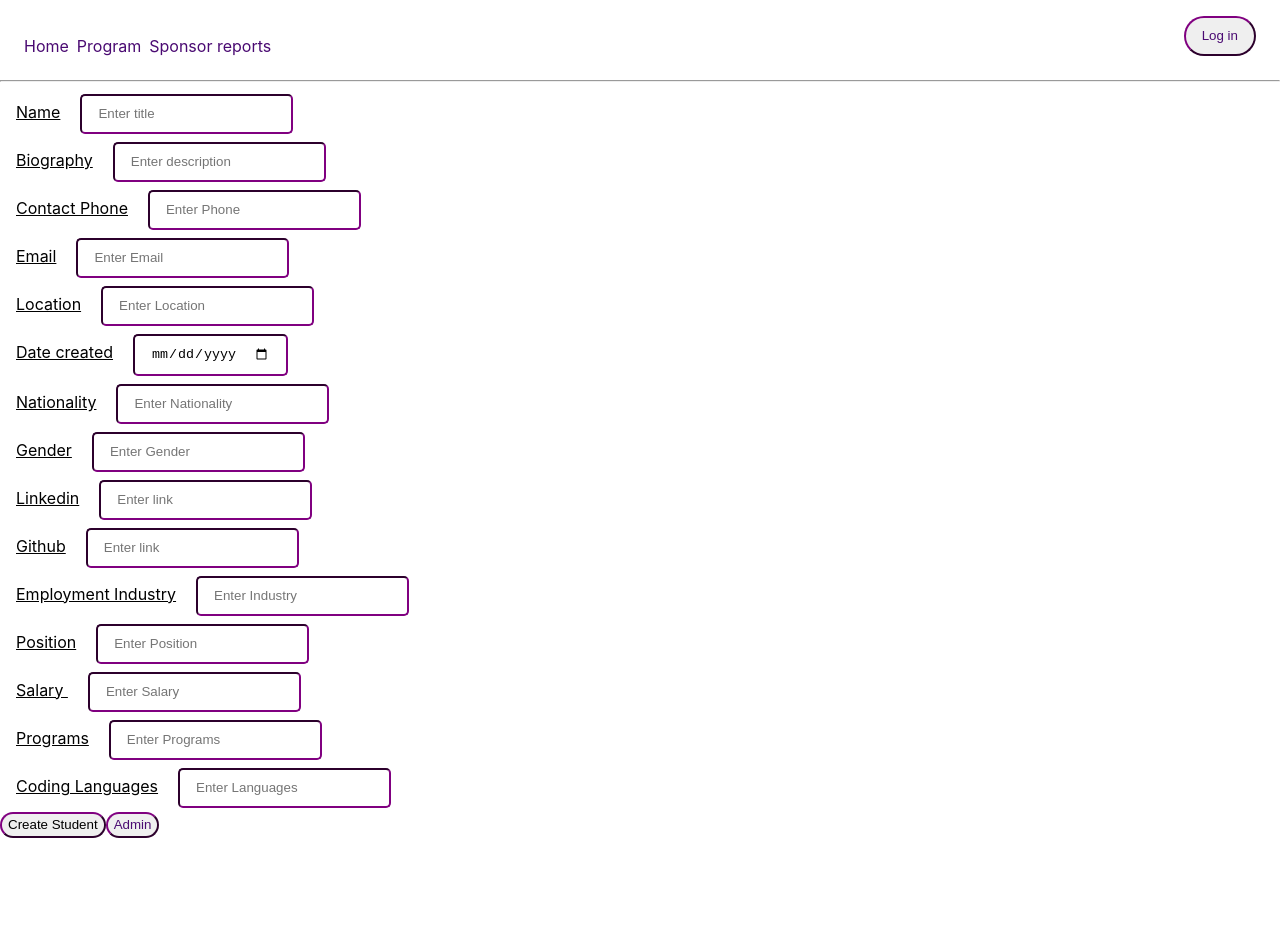
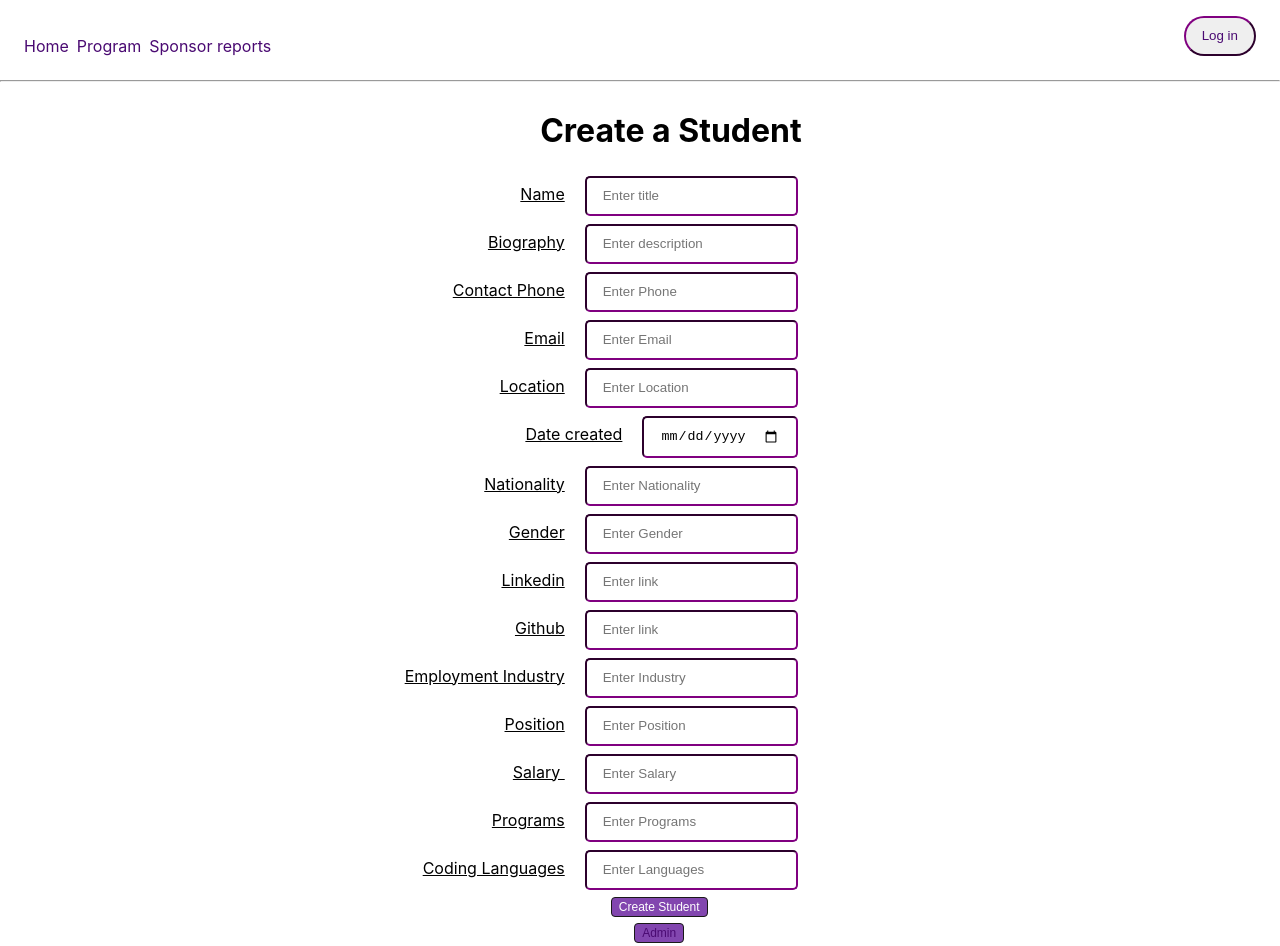
Before and after one commit to SheCodesAus/she-codes-group-project-frontend-help-me-stack-overflow, a React (Create React App) app: page /student in a window 1280 px wide. Before the commit the page ends 838 px from the top, so only its background shows below. Built offline with nearby package versions, Linux system fonts and the light colour scheme.

Commit message:
created and styles student form

```diff
--- a/src/components/StudentForm/StudentForm.css
+++ b/src/components/StudentForm/StudentForm.css
@@ -1,11 +1,22 @@
+.form-wrap {
+    display: flex;
+    align-items: flex-end;
+    margin: 0% 10% 7% 2%;
+    padding: 0% 1% 3% 2%;
+    flex-wrap: wrap;
+    flex-direction: column;
+    align-content: center;
+}
+.button-wrap {
+    display: flex;
+    margin: -10% 5% 0% 8%;
+    flex-wrap: wrap;
+    flex-direction: column;
+    align-content: space-around;
+    align-items: center;
 
+}
 
-
-label {
-    padding: 0.5rem 1rem;
-    text-decoration: underline;
-    font: bolder;
-}
 
 .login-button{
     padding: 0.5rem 1rem;
@@ -18,22 +29,21 @@ label {
     border-color: purple;
 }
 
-.submit-btn {
+.student-btn{
 
-    /* padding: 0.5rem 1rem; */
-    /* font-size: 1.25rem; */
-    line-height: 1.5;
-    border-radius: 100px;
-    border-color: purple;
+    padding: 2px 7px;
+    margin: 3px;
+    border-width: 1px;
+    border-style: outset;
+    border-radius: 4px;
+    font-size: 12px;
+    background-color: #8246AF;
+    color: white;
+    border: 1px solid #1a1919;
+}
 
+.student-btn:hover  {
+
+    color: #8246AF;
+    background-color: #d4a9f5;
 }
-.text-input{
-    display: flex;
-    padding: 0.5rem 1rem;
-    /* font-size: 1.25rem; */
-    margin: 0.5rem 1rem;
-
-    /* line-height: 1.5; */
-    border-radius: 10px;
-    border-color: purple;
-}
--- a/src/components/StudentForm/StudentForm.jsx
+++ b/src/components/StudentForm/StudentForm.jsx
@@ -164,10 +164,12 @@ function StudentForm(studentData) {
     return (
       <form>
       <hr/>
+      <div className="form-wrap">
+      <h1> Create a Student </h1>
         {formFields.map((field, key) => {
             return (
             <div key={`${key}-${field.id}`}>
-                    <label  htmlFor={field.id}>
+                <label htmlFor={field.id}>
                     {field.label}
                 </label>
                 <input className="login-button"
@@ -179,11 +181,14 @@ function StudentForm(studentData) {
             </div>
             )
         })}
-            <button className="submit-btn" type="submit" onClick={handleSubmit}>
+        </div>
+
+        <div className="button-wrap">
+        <button className="student-btn" type="submit" onClick={handleSubmit}>
             Create Student
         </button>
-            <button className="submit-btn"><Link to="/admin">Admin</Link></button>
-
+        <button className="student-btn"><Link to="/admin">Admin</Link></button>
+      </div>
     </form>
     )
 }
```
Lines whose indentation alone changed are shown as unchanged.
